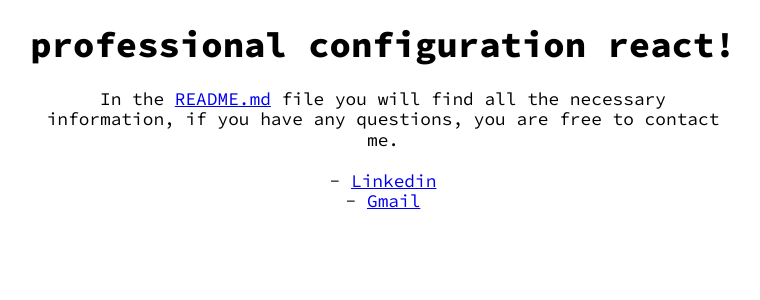
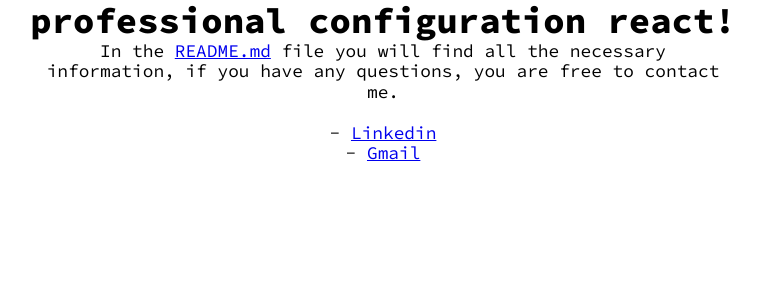
Before and after one commit to joer9514/react-professional-configuration, a React (Vite) app: page / in a window 1280 px wide. Shown: the top 300 px of the page, without its empty margins (257-1017 px from the left). Built offline with nearby package versions, Linux system fonts and the light colour scheme.

Commit message:
fix: override has been fixed

```diff
--- a/index.html
+++ b/index.html
@@ -6,7 +6,7 @@
     <meta name="viewport" content="width=device-width, initial-scale=1.0">
     <title>react professional configuration</title>
   </head>
-  <body>
+  <body class="reset">
     <div id="modal"></div>
     <div id="root"></div>
     <script type="module" src="/src/main.tsx"></script>
--- a/src/main.style.scss
+++ b/src/main.style.scss
@@ -24,10 +24,12 @@ html {
   /* Fluid Design 👆🏽: https://bit.ly/fluid-design */
 }
 
-*,
-*::before,
-*::after {
+.reset *,
+.reset *::before,
+.reset *::after {
   box-sizing: border-box;
+  margin: 0;
+  padding: 0;
 }
 
 body {
```
